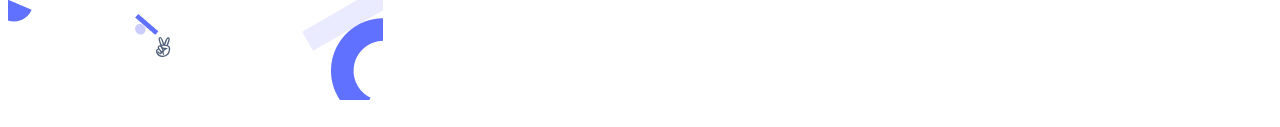
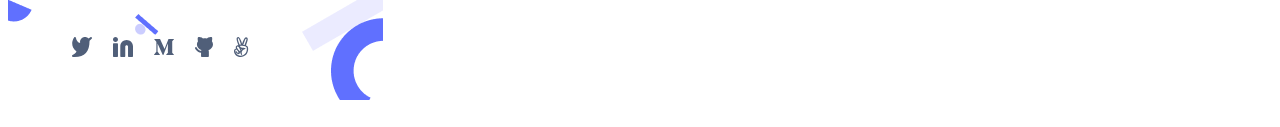
Before and after one commit to stenlisuryadinata/mobile_portfolio_test, a plain HTML site: page index.html in a window 1280 px wide. Shown: the part 798-925 px from the top of the page. Drawn offline with nearby package versions, Linux system fonts and the light colour scheme; a script that the page names is missing.

Commit message:
replace font awesome with svg
replace font awesome with svg

```diff
--- a/index.html
+++ b/index.html
@@ -46,11 +46,11 @@
             <p class="text-header-desc"> I’m a software developer! I can help you build a product , feature or website Look through some of my work and experience! If you like what you see and have a project you need coded, don’t hestiate to contact me. </p>
             <p class="text-header-connect"> LET'S CONNECT </p>
             <ul class="link-portfolio">
-                <li class="link-portfolio-text"><i class="img/twitter-Icon.svg"></i></li>
-                <li class="link-portfolio-text"><i class="img/Linkedin-Icon.svg"></i></li>
-                <li class="link-portfolio-text"><i class="img/M-Icon.svg"></i></li>
-                <li class="link-portfolio-text"><i class="img/github-Icon.svg"></i></li>
-                <li class="link-portfolio-text"><img src="img/victory-Icon.svg"></i></li>
+                <li class="link-portfolio-text"><img src="img/twitter-Icon.svg"></li>
+                <li class="link-portfolio-text"><img src="img/Linkedin-Icon.svg"></li>
+                <li class="link-portfolio-text"><img src="img/M-Icon.svg"></li>
+                <li class="link-portfolio-text"><img src="img/github-Icon.svg"></li>
+                <li class="link-portfolio-text"><img src="img/victory-Icon.svg"></li>
             </ul>
         </div>
     </section>
```
